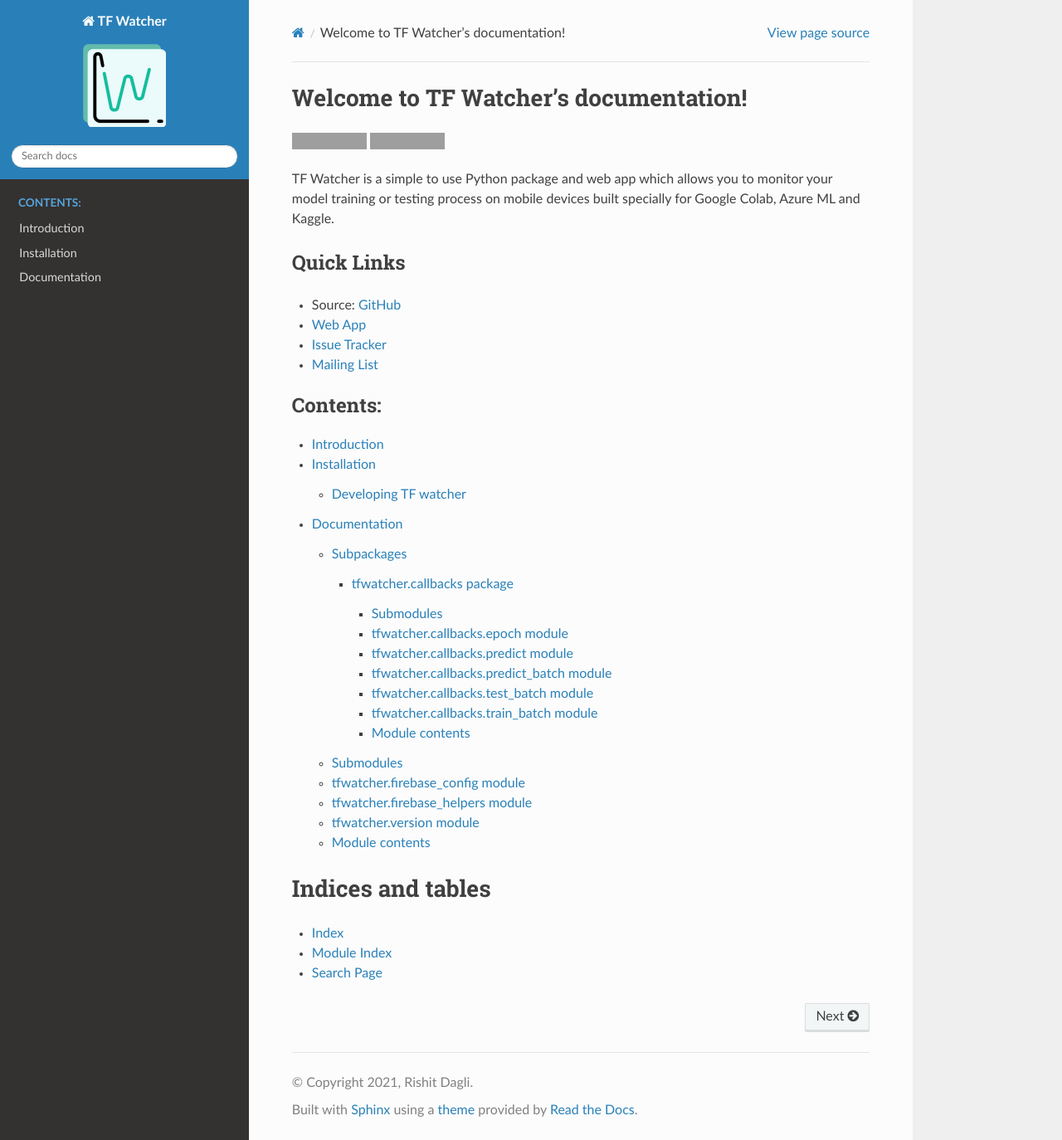
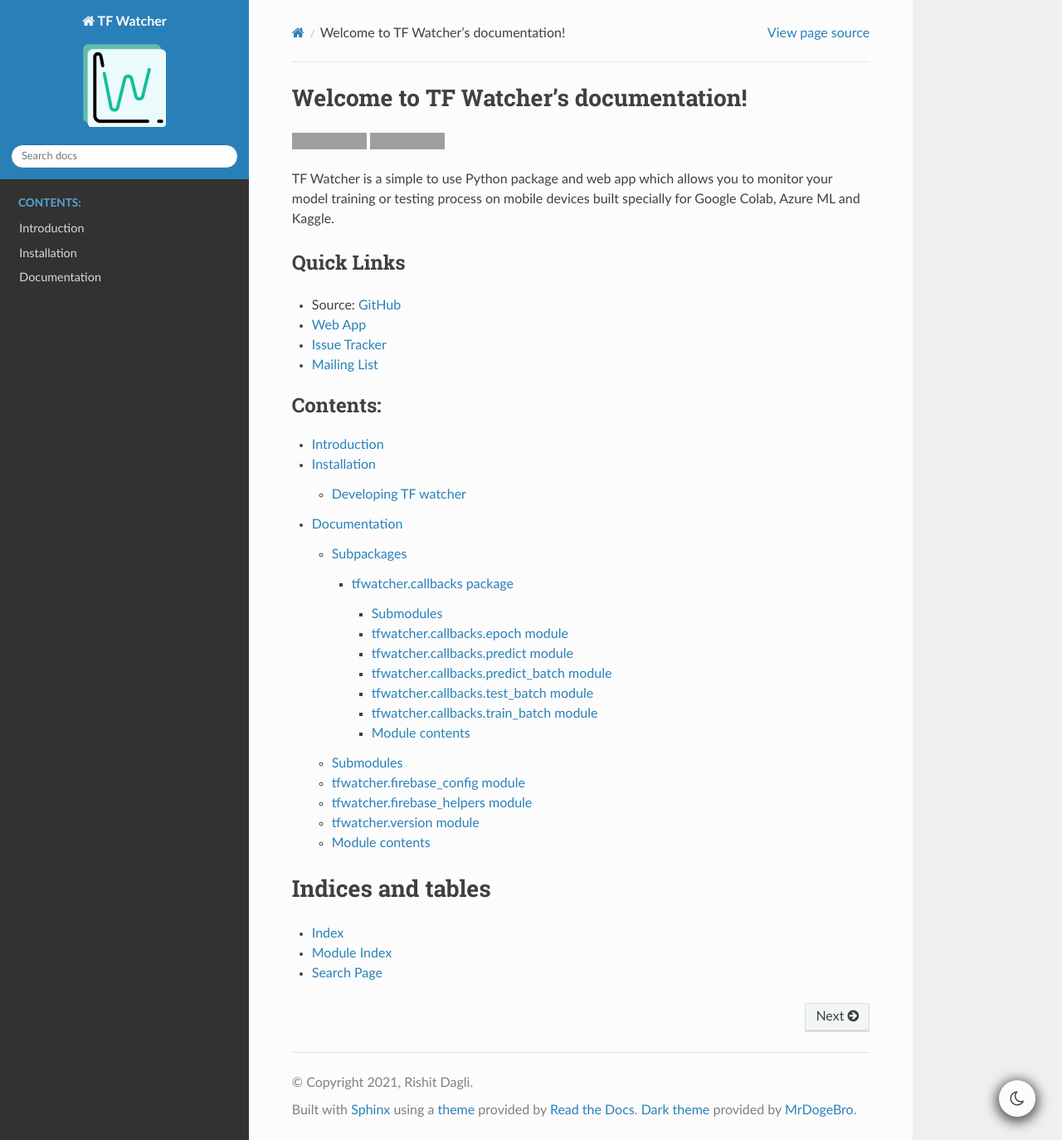
Before and after one commit to Rishit-dagli/TF-Watcher, a Sphinx documentation site: the page built from docs/source/index.rst, in a window 1280 px wide and 1374 px high. Shown: the whole window at 83% size. Built offline with Sphinx 7.4.7 and the Read the Docs theme 2.0.0, drawn with Linux system fonts in a browser that asks for light colours; some of the changed lines change nothing that is shown; grey boxes are pictures that could not be loaded.

Commit message:
Support for dark mode in docs (#65)
* Support for dark mode in docs

* Add extesnion to requirements.txt

* Reevert to original dependencies

* Upgrade sphinx version

```diff
--- a/docs/requirements.txt
+++ b/docs/requirements.txt
@@ -1,3 +1,5 @@
+Sphinx==4.1.2
 pyrebase4
 tensorflow
-sphinx_rtd_theme
+sphinx-rtd-theme
+sphinx-rtd-dark-mode
--- a/docs/source/conf.py
+++ b/docs/source/conf.py
@@ -35,7 +35,11 @@
     "sphinx.ext.viewcode",
     "sphinx.ext.coverage",
     "sphinx.ext.imgconverter",
+    "sphinx_rtd_dark_mode",
 ]
+
+# user starts in light mode
+default_dark_mode = False
 
 # Show doc coverage stats
 coverage_show_missing_items = True
```
